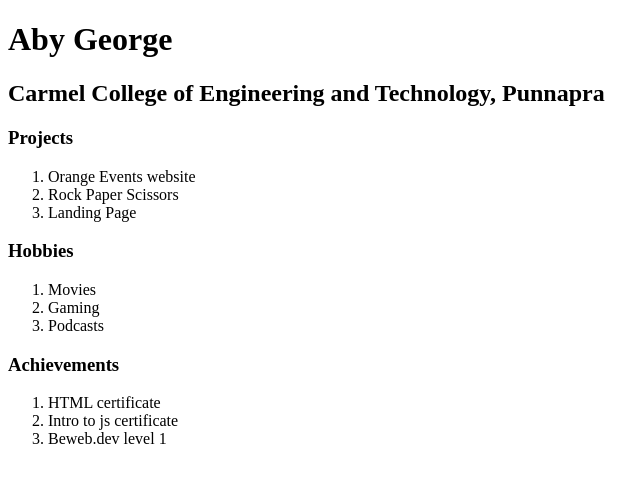
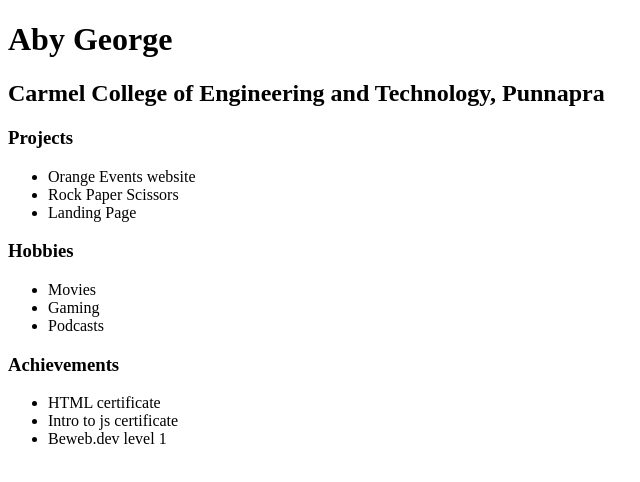
Before and after one commit to AbyG1/WebBootcamp, a plain HTML site: page createstat/index.html in a window 1280 px wide. Shown: the full height of the page, 0-640 px from the left. Drawn offline with Linux system fonts and the light colour scheme.

Commit message:
Modify index.html

```diff
--- a/createstat/index.html
+++ b/createstat/index.html
@@ -9,27 +9,27 @@
         <div class="section">
             <div class="project-section">
                 <h3>Projects</h3>
-                <ol>
+                <ul>
                     <li>Orange Events website</li>
                     <li>Rock Paper Scissors</li>
                     <li>Landing Page</li>
-                </ol>
+                </ul>
             </div>
             <div class="hobbies-section">
                 <h3>Hobbies</h3>
-                <ol>
+                <ul>
                     <li>Movies</li>
                     <li>Gaming</li>
                     <li>Podcasts</li>
-                </ol>
+                </ul>
             </div>
             <div class="achievements-section">
                 <h3>Achievements</h3>
-                <ol>
+                <ul>
                     <li>HTML certificate</li>
                     <li>Intro to js certificate</li>
                     <li>Beweb.dev level 1</li>
-                </ol>
+                </ul>
 
             </div>
         </div>
```
